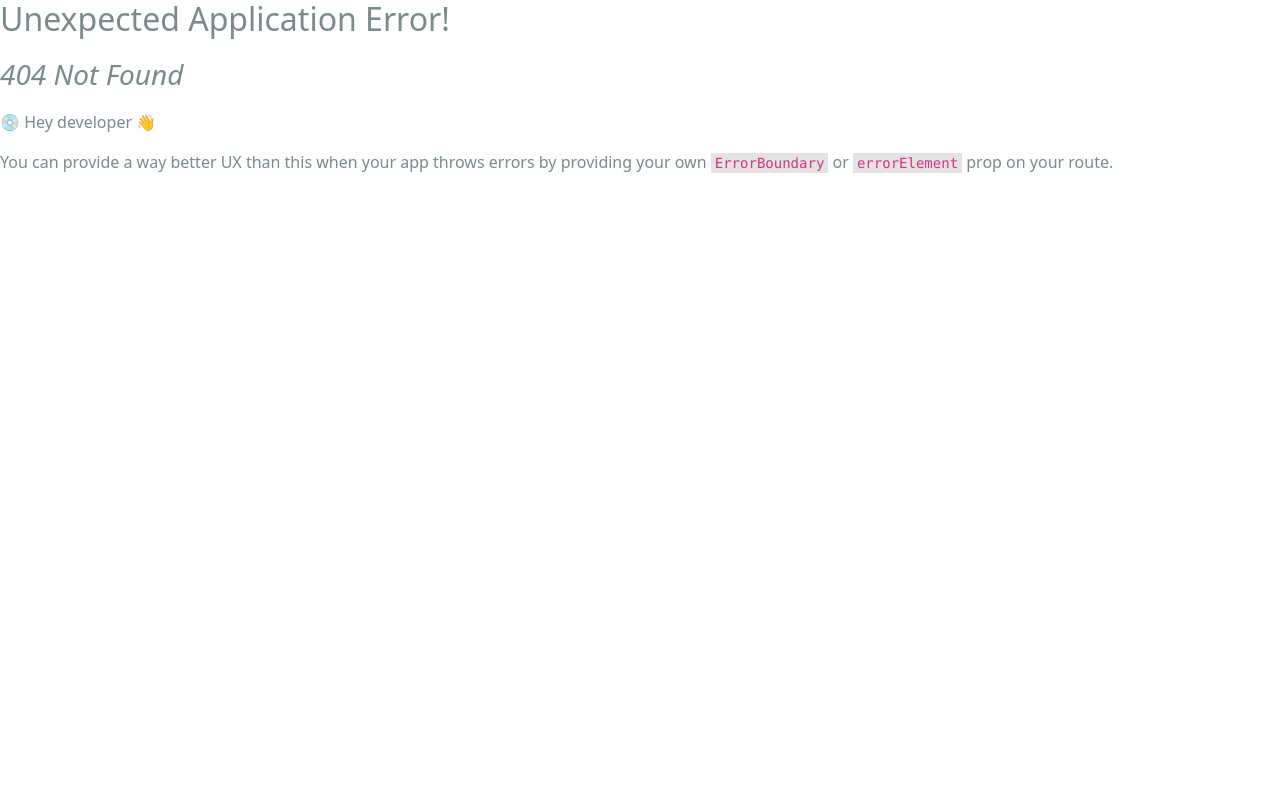
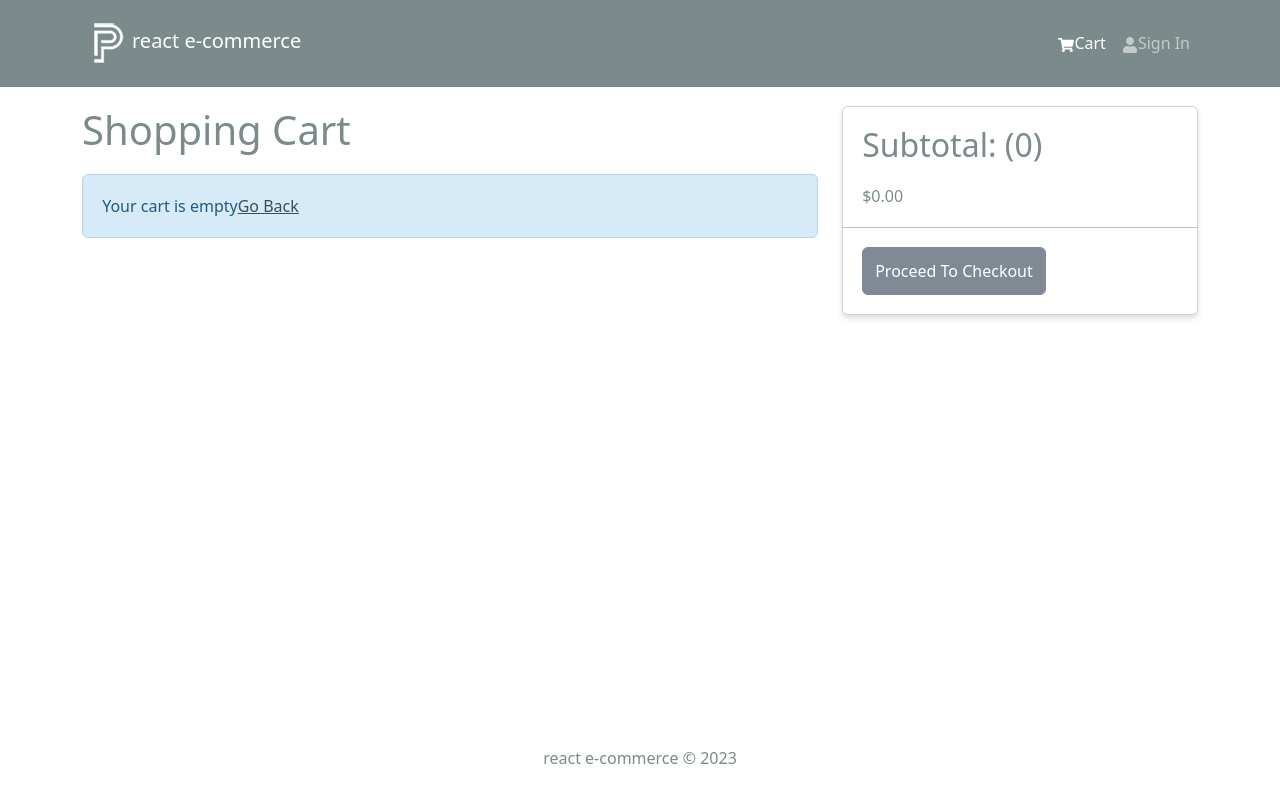
Before and after one commit to mjay88/proshop, a React (Create React App) app in the folder frontend/: page /cart in a window 1280 px wide. Before the commit this address had no page. Shown: the top 802 px of the page. Built offline with nearby package versions, Linux system fonts and the light colour scheme.

Commit message:
cart screen

```diff
--- a/frontend/src/components/Header.jsx
+++ b/frontend/src/components/Header.jsx
@@ -1,10 +1,14 @@
-import { Navbar, Nav, Container } from "react-bootstrap";
+import { Navbar, Nav, Container, Badge } from "react-bootstrap";
 import { FaShoppingCart, FaUser } from "react-icons/fa";
 import { LinkContainer } from "react-router-bootstrap";
+import { useSelector } from "react-redux";
+
 import logo from "../assets/logo.png";
 import { Link } from "react-router-dom";
 
 const Header = () => {
+	const { cartItems } = useSelector((state) => state.cart);
+
 	return (
 		<header>
 			<Navbar bg="dark" variant="dark" expand="md" collapseOnSelect>
@@ -22,6 +26,11 @@
 								<Nav.Link>
 									<FaShoppingCart />
 									Cart
+									{cartItems.length > 0 && (
+										<Badge pill bg="success" style={{ marginLeft: "5px" }}>
+											{cartItems.reduce((acc, cur) => acc + cur.qty, 0)}
+										</Badge>
+									)}
 								</Nav.Link>
 							</LinkContainer>
 							<LinkContainer to={"/login"}>
--- a/frontend/src/index.js
+++ b/frontend/src/index.js
@@ -15,12 +15,14 @@
 import reportWebVitals from "./reportWebVitals";
 import HomeScreen from "./screens/HomeScreen";
 import ProductScreen from "./screens/ProductScreen";
+import CartScreen from "./screens/CartScreen";
 
 const router = createBrowserRouter(
 	createRoutesFromElements(
 		<Route path="/" element={<App />}>
 			<Route index={true} path="/" element={<HomeScreen />}></Route>
 			<Route path="/product/:id" element={<ProductScreen />}></Route>
+			<Route path="/cart" element={<CartScreen />}></Route>
 		</Route>
 	)
 );
--- /dev/null
+++ b/frontend/src/screens/CartScreen.js
@@ -0,0 +1,102 @@
+import { Link, useNavigate } from "react-router-dom";
+import { useDispatch, useSelector } from "react-redux";
+import {
+	Row,
+	Col,
+	ListGroup,
+	Image,
+	Form,
+	Button,
+	Card,
+} from "react-bootstrap";
+import { FaTrash } from "react-icons/fa";
+import Message from "../components/Message";
+import { addToCart } from "../slices/cartSlice";
+
+const CartScreen = () => {
+	const navigate = useNavigate();
+	const dispatch = useDispatch();
+
+	const cart = useSelector((state) => state.cart);
+	const { cartItems } = cart;
+
+	const addToCartHandler = async (product, qty) => {
+		dispatch(addToCart({ ...product, qty }));
+	};
+	return (
+		<Row>
+			<Col md={8}>
+				<h1 style={{ marginBottom: "20px" }}>Shopping Cart</h1>
+				{cartItems.length === 0 ? (
+					<Message>
+						Your cart is empty
+						<Link to="/">Go Back</Link>
+					</Message>
+				) : (
+					<ListGroup variant="flush">
+						{cartItems.map((item) => (
+							<ListGroup.Item key={item._id}>
+								<Row>
+									<Col md={2}>
+										<Image src={item.image} alt={item.name} fluid rounded />
+									</Col>
+									<Col md={3}>
+										<Link to={`/product/${item._id}`}>{item.name}</Link>
+									</Col>
+									<Col md={2}>${item.price}</Col>
+									<Col md={2}>
+										<Form.Control
+											as="select"
+											value={item.qty}
+											onChange={(e) =>
+												addToCartHandler(item, Number(e.target.value))
+											}
+										>
+											{[...Array(item.countInStock).keys()].map((x) => (
+												<option key={x + 1} value={x + 1}>
+													{x + 1}
+												</option>
+											))}
+										</Form.Control>
+									</Col>
+									<Col md={2}>
+										<Button type="button" variant="light">
+											<FaTrash />
+										</Button>
+									</Col>
+								</Row>
+							</ListGroup.Item>
+						))}
+					</ListGroup>
+				)}
+			</Col>
+			<Col md={4}>
+				<Card>
+					<ListGroup variant="flush">
+						<ListGroup.Item>
+							<h2>
+								Subtotal: (
+								{cartItems.reduce((acc, item) => acc + Number(item.qty), 0)})
+							</h2>
+							$
+							{cartItems
+								.reduce((acc, item) => acc + item.price * item.qty, 0)
+								.toFixed(2)}
+						</ListGroup.Item>
+						<ListGroup.Item>
+							<Button
+								type="button"
+								className="btn-block"
+								disabled={cartItems.length === 0}
+							>
+								Proceed To Checkout
+							</Button>
+						</ListGroup.Item>
+					</ListGroup>
+				</Card>
+			</Col>
+		</Row>
+	);
+};
+
+export default CartScreen;
```
